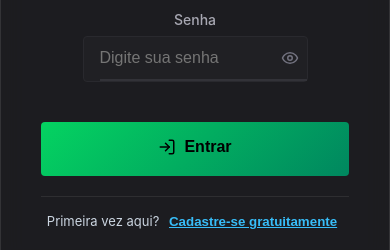
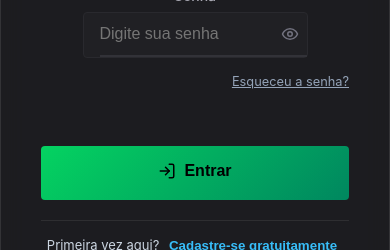
Before and after one commit to Rickss100/Davi-Hidra, a React (Vite) app: page /login in a window 390 px wide. Shown: the part 466-716 px from the top of the page. Built offline with nearby package versions, Linux system fonts and the light colour scheme; no server answers.

Commit message:
fix(ui): add forgot password with correct whatsapp phone number

```diff
--- a/src/pages/Login.jsx
+++ b/src/pages/Login.jsx
@@ -103,7 +103,7 @@ const Login = () => {
             </p>
             <div style={{ display: 'flex', flexDirection: 'column', gap: '10px' }}>
               <a
-                href="https://api.whatsapp.com/send?text=Olá, preciso de suporte técnico referente à minha conta no Davi-Hidra."
+                href="https://api.whatsapp.com/send?phone=5527995263026&text=Olá, preciso de suporte técnico referente à minha conta no Davi-Hidra."
                 target="_blank"
                 rel="noopener noreferrer"
                 className="login-button"
@@ -241,7 +241,22 @@ const Login = () => {
             </div>
           </div>
 
-          <button type="submit" className="login-button" disabled={loading}>
+            <div style={{ textAlign: 'right', marginTop: '-12px', marginBottom: '16px' }}>
+              <a
+                href="https://api.whatsapp.com/send?phone=5527995263026&text=Ol%C3%A1%2C%20esqueci%20minha%20senha%20de%20acesso%20no%20Davi-Hidra.%20Pode%20me%20ajudar%20a%20redefinir%3F"
+                target="_blank"
+                rel="noopener noreferrer"
+                style={{
+                  color: '#94a3b8',
+                  fontSize: '0.8rem',
+                  textDecoration: 'underline'
+                }}
+              >
+                Esqueceu a senha?
+              </a>
+            </div>
+
+            <button type="submit" className="login-button" disabled={loading}>
             {loading ? (
               'Processando...'
             ) : isRegistering ? (
```
